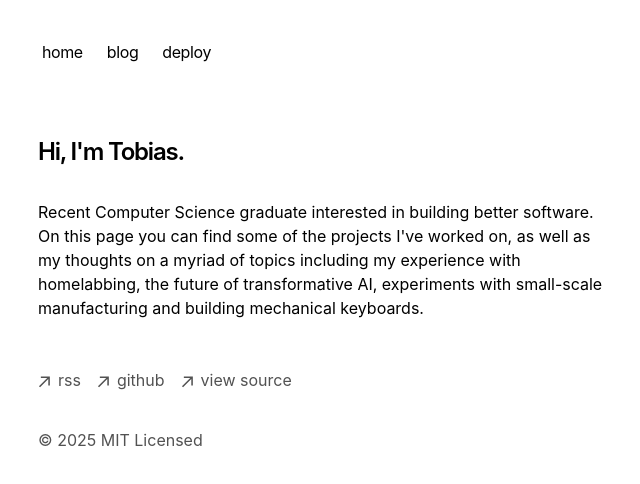
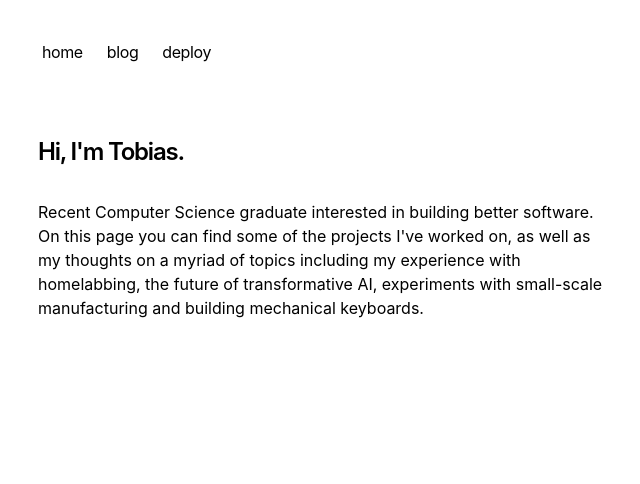
Before and after one commit to TJennerjahn/portfolio, a Next.js app: page / in a window 1280 px wide. Shown: the top 484 px of the page, without its empty margins (314-954 px from the left). Built offline with nearby package versions, Linux system fonts and the light colour scheme.

Commit message:
temporarily disable footer

```diff
--- a/app/layout.tsx
+++ b/app/layout.tsx
@@ -3,7 +3,7 @@
 import { GeistSans } from "geist/font/sans";
 import { GeistMono } from "geist/font/mono";
 import { Navbar } from "./components/nav";
-import Footer from "./components/footer";
+// import Footer from "./components/footer";
 import { baseUrl } from "./sitemap";
 
 export const metadata: Metadata = {
@@ -47,7 +47,7 @@
         <main className="flex-auto min-w-0 mt-6 flex flex-col px-2 md:px-0">
           <Navbar />
           {children}
-          <Footer />
+          {/* <Footer /> */}
         </main>
       </body>
     </html>
```
